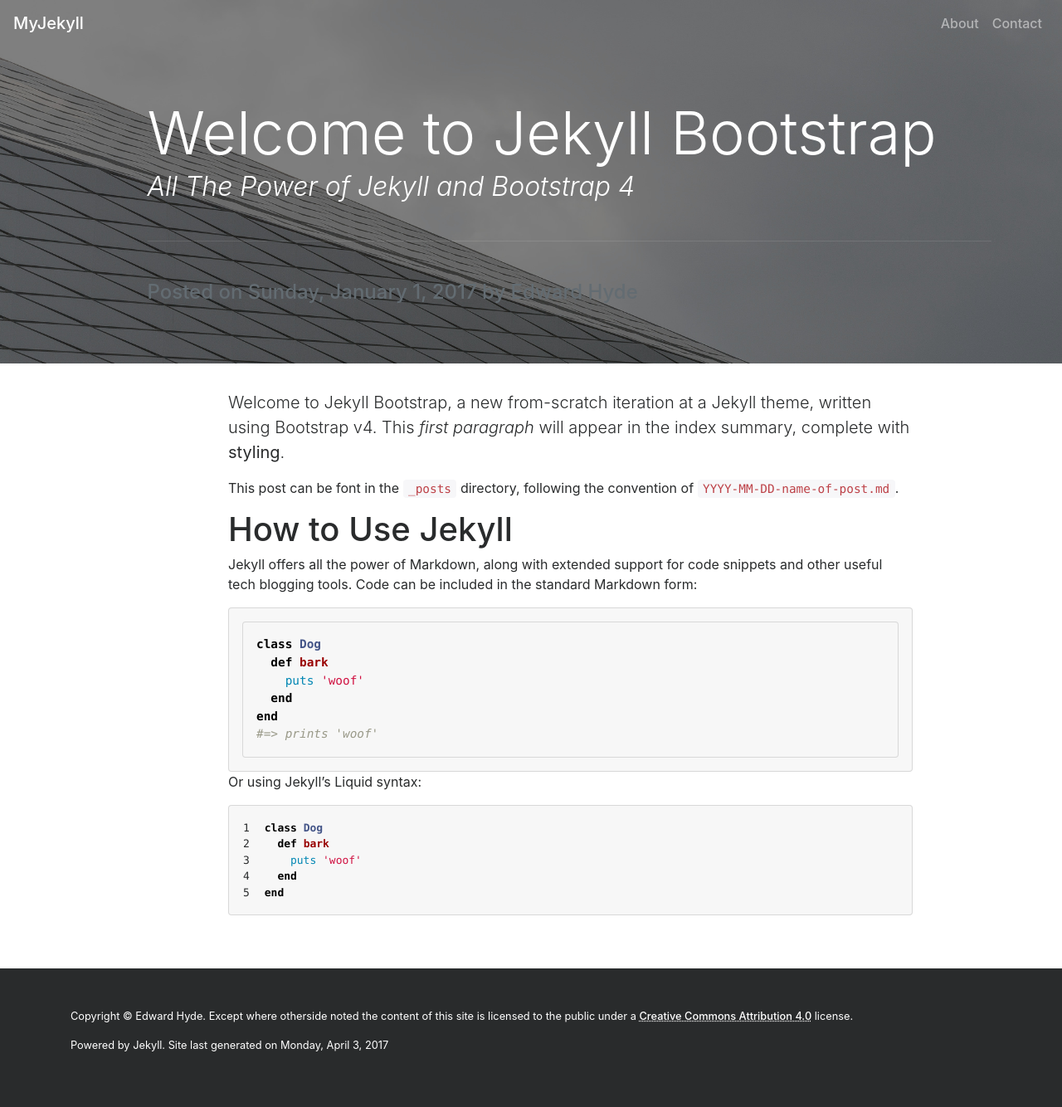
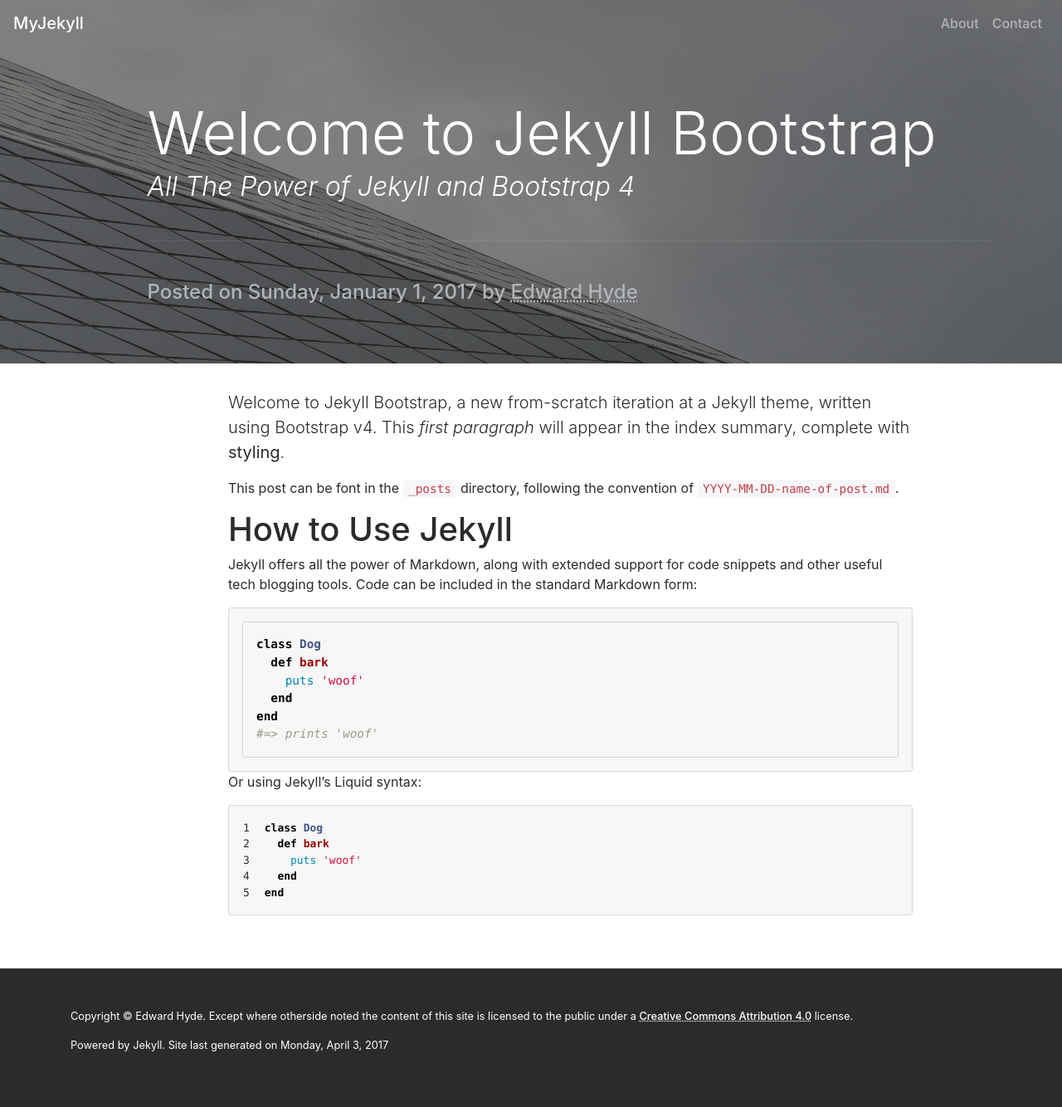
Before and after one commit to eToThePiIPower/bootstrap4jekyll, a Jekyll site: the page built from _posts/2017-04-01-first-post.md, in a window 1280 px wide. Shown: the whole page at 83% size. Built offline with Jekyll 4.4.1, drawn with Linux system fonts in a browser that asks for light colours; nearby versions of some CDN libraries.

```diff
--- a/_layouts/post.html
+++ b/_layouts/post.html
@@ -22,7 +22,7 @@ layout: default
       <hr class="my-5 offset-md-1">
       <h2 class="h4 text-muted offset-lg-1">
         Posted on {{ page.date | date: '%A, %B %-d, %Y' }}
-        by {{ site.owner.name }}
+        by <a href="/about">{{ site.owner.name }}</a>
       </h2>
     </div>
   </header>
--- a/css/site.css
+++ b/css/site.css
@@ -82,6 +82,14 @@ a {
   color: white;
 }
 
+.text-white .text-muted {
+  color: #b1b5b8!important;
+}
+
+.text-white .text-muted a {
+  color: #b1b5b8;
+}
+
 .post-content p:first-child {
   font-size: 1.25rem;
   font-weight: 300;
```
